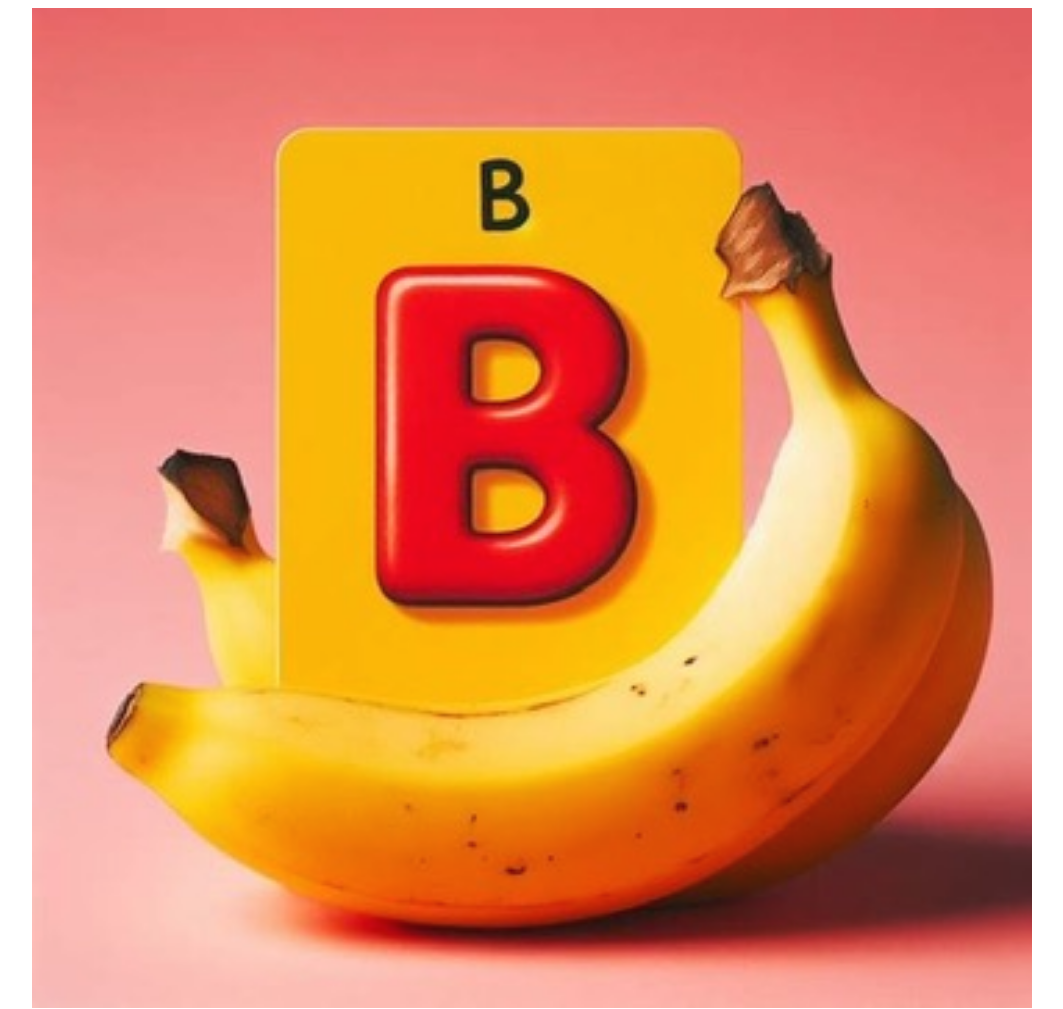
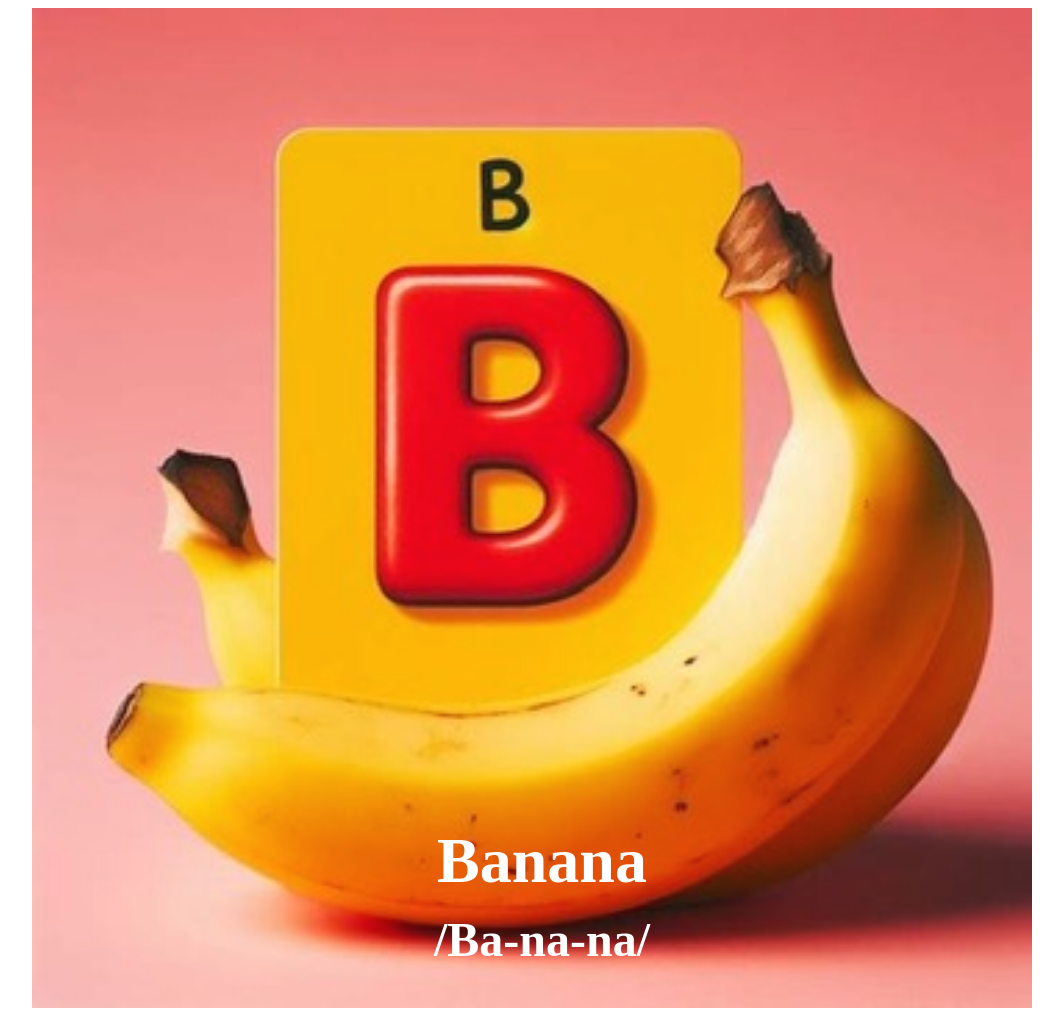
Before and after one commit to generaloriginal/lessonlearning, a plain HTML site: page 00000000000000000000000000000000/Slideshow3.html in a window 1280 px wide. Shown: the whole page, without its empty margins (108-1171 px from the left). Drawn offline with Linux system fonts and the light colour scheme.

Commit message:
Update Slideshow3.html

```diff
--- a/00000000000000000000000000000000/Slideshow3.html
+++ b/00000000000000000000000000000000/Slideshow3.html
@@ -24,7 +24,7 @@
 /* Caption style */
 .caption {
   position: absolute;
-  bottom: 30;
+  bottom: 30px;
   left: 0;
   width: 100%;
   background-color: transparent; /* Remove the shaded background */
```
